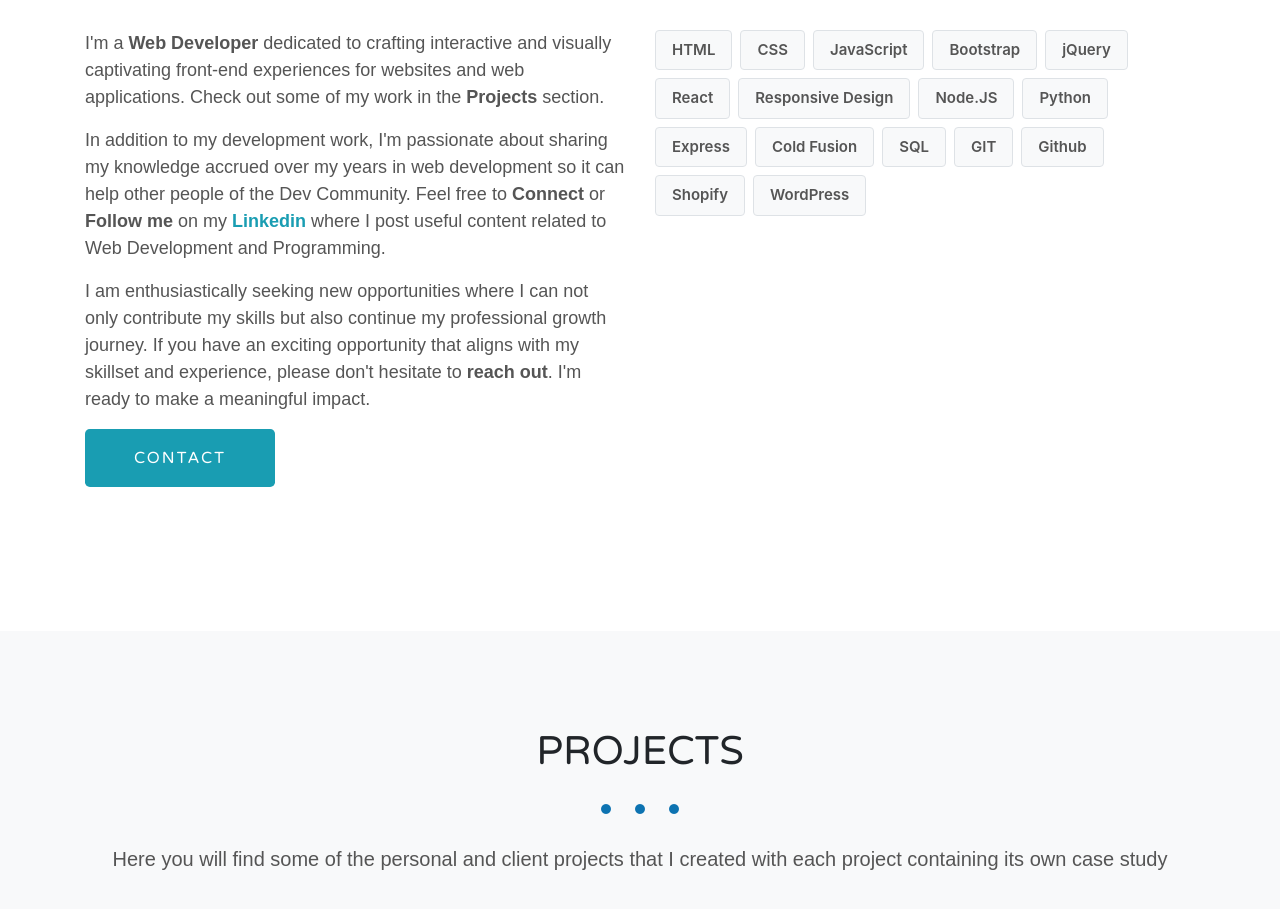
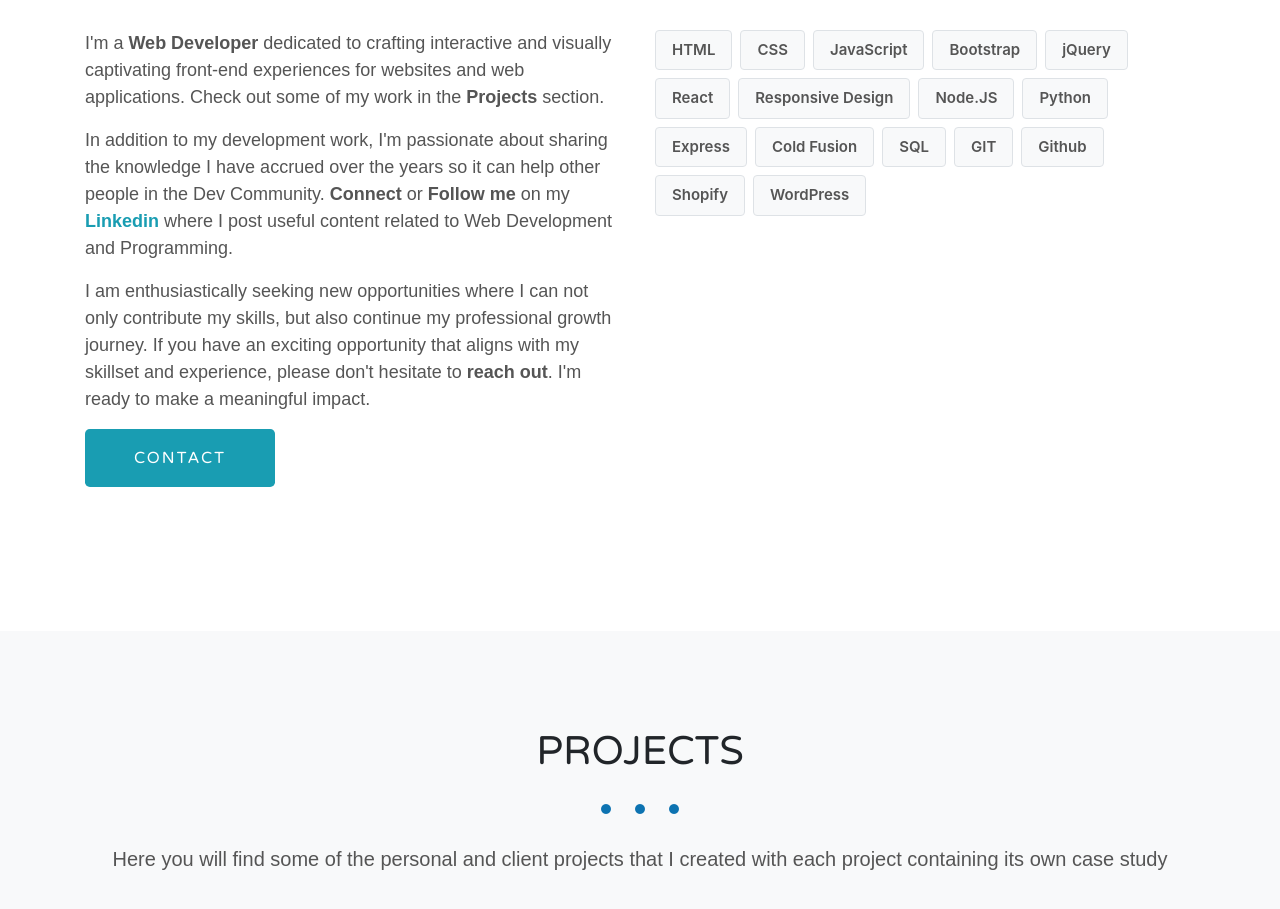
Before and after one commit to Wes-Webs/portfolio-v1, a React (Create React App) app: page / in a window 1280 px wide. Shown: the part 1320-2229 px from the top of the page. Built offline with nearby package versions, Linux system fonts and the light colour scheme; a web font is replaced by a local one.

Commit message:
Text tweak

```diff
--- a/src/Components/About.jsx
+++ b/src/Components/About.jsx
@@ -20,10 +20,10 @@ function About() {
                     I'm a <span className="about-text-bold">Web Developer</span> dedicated to crafting interactive and visually captivating front-end experiences for websites and web applications. Check out some of my work in the <span className="about-text-bold">Projects</span> section.
                 </p>
                 <p className="body-text">
-                    In addition to my development work, I'm passionate about sharing my knowledge accrued over my years in web development so it can help other people of the Dev Community. Feel free to <span className="about-text-bold">Connect</span> or <span className="about-text-bold">Follow me</span> on my <a href="https://www.linkedin.com/in/wesley-wood-30215422a/" className="about-text-bold" style={{color: '#199db2'}}>Linkedin</a> where I post useful content related to Web Development and Programming.
+                    In addition to my development work, I'm passionate about sharing the knowledge I have accrued over the years so it can help other people in the Dev Community. <span className="about-text-bold">Connect</span> or <span className="about-text-bold">Follow me</span> on my <a href="https://www.linkedin.com/in/wesley-wood-30215422a/" className="about-text-bold" style={{color: '#199db2'}}>Linkedin</a> where I post useful content related to Web Development and Programming.
                 </p>
                 <p className="body-text">
-                    I am enthusiastically seeking new opportunities where I can not only contribute my skills but also continue my professional growth journey. If you have an exciting opportunity that aligns with my skillset and experience, please don't hesitate to <span className="about-text-bold">reach out</span>. I'm ready to make a meaningful impact.
+                    I am enthusiastically seeking new opportunities where I can not only contribute my skills, but also continue my professional growth journey. If you have an exciting opportunity that aligns with my skillset and experience, please don't hesitate to <span className="about-text-bold">reach out</span>. I'm ready to make a meaningful impact.
                 </p>
                 <Link to="contact" smooth={true} duration={500} offset={-50}><button className='btn btn-custom btn-lg custom-button px-5 py-3'>CONTACT</button></Link>
             </div>
```
Also changed, not shown: public/logo192.png (deleted), public/logo512.png (deleted).
